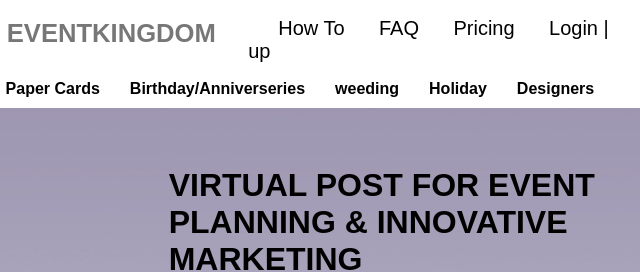
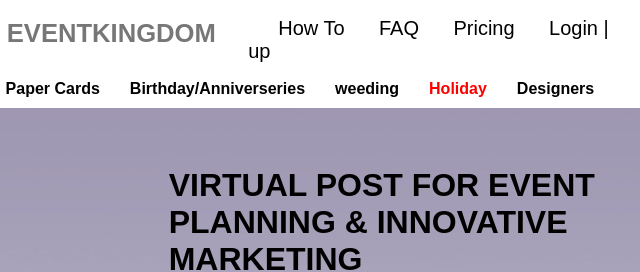
Before and after one commit to Faizantechy/Hackathon-Project, a plain HTML site: page index.html in a window 1280 px wide. Shown: the top 272 px of the page, 553-1193 px from the left. Drawn offline with nearby package versions, Linux system fonts and the light colour scheme.

Commit message:
Second commit added

```diff
--- a/index.html
+++ b/index.html
@@ -66,7 +66,7 @@
             <a href="">Paper Cards</a>
             <a href="">Birthday/Anniverseries</a>
             <a href="">weeding</a>
-            <a href="">Holiday</a>
+            <a href="" style="color:red;">Holiday</a>
             <a href="">Designers</a>
         </div>
 
```
